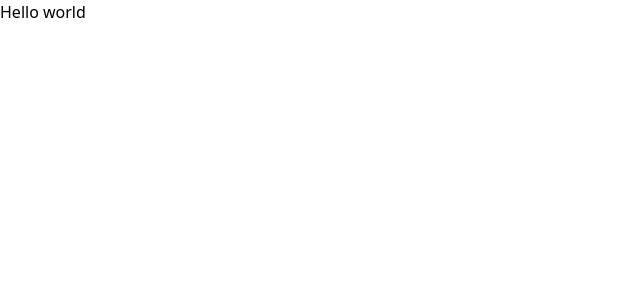
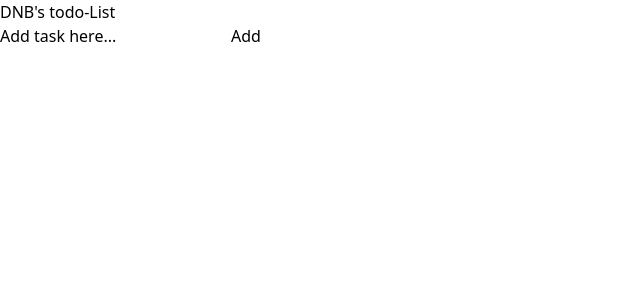
Before and after one commit to INIstheguyy/Todo-list-react, a React (Create React App) app in the folder todo-list/: page / in a window 1280 px wide. Shown: the top 300 px of the page, without its empty margins (0-640 px from the left). Built offline with nearby package versions, Linux system fonts and the light colour scheme.

Commit message:
basic todo

```diff
--- a/todo-list/src/App.js
+++ b/todo-list/src/App.js
@@ -1,10 +1,13 @@
 
 import './index.css';
+import Todointerface from './Todo';
+
 
 function App() {
   return (
     <div className="">
-    <h1>Hello world</h1>
+    <h1>DNB's todo-List</h1>
+    <Todointerface/>
     </div>
   );
 }
--- /dev/null
+++ b/todo-list/src/Todo.js
@@ -0,0 +1,33 @@
+import { useState } from "react";
+const Todointerface = () => {
+    const [todoList, setTodoList] = useState('Add task here...')
+    const [todoArray, setTodoArray] = useState([])
+
+    function TodoList(e) {
+        setTodoList(e.target.value)
+    }
+    let id = 0
+    function addTodoList(e){
+        setTodoArray([
+            ...todoArray,
+            {id: id, text: todoList}
+        ])
+        setTodoList('')
+    }
+
+    return (
+        <div>
+            <div>
+                <input type="text" value={todoList} onChange={TodoList} required />
+                <button onClick={addTodoList}>Add</button>
+            </div>
+            <div>
+                {todoArray.map(todo =>(
+                    <p key={todo.id}>{todo.text}</p>
+                ))}
+            </div>
+        </div>
+     );
+}
+
+export default Todointerface;
```
